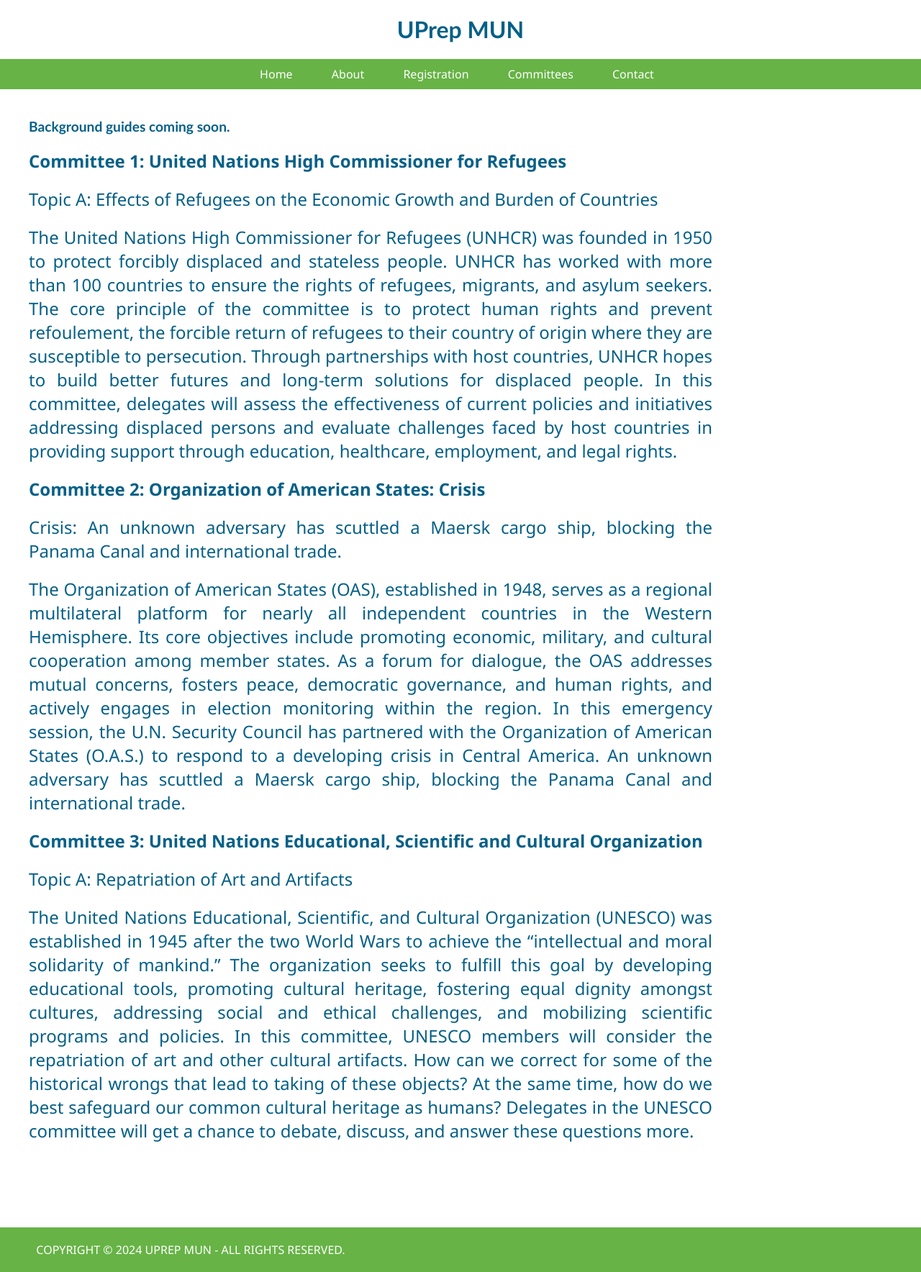
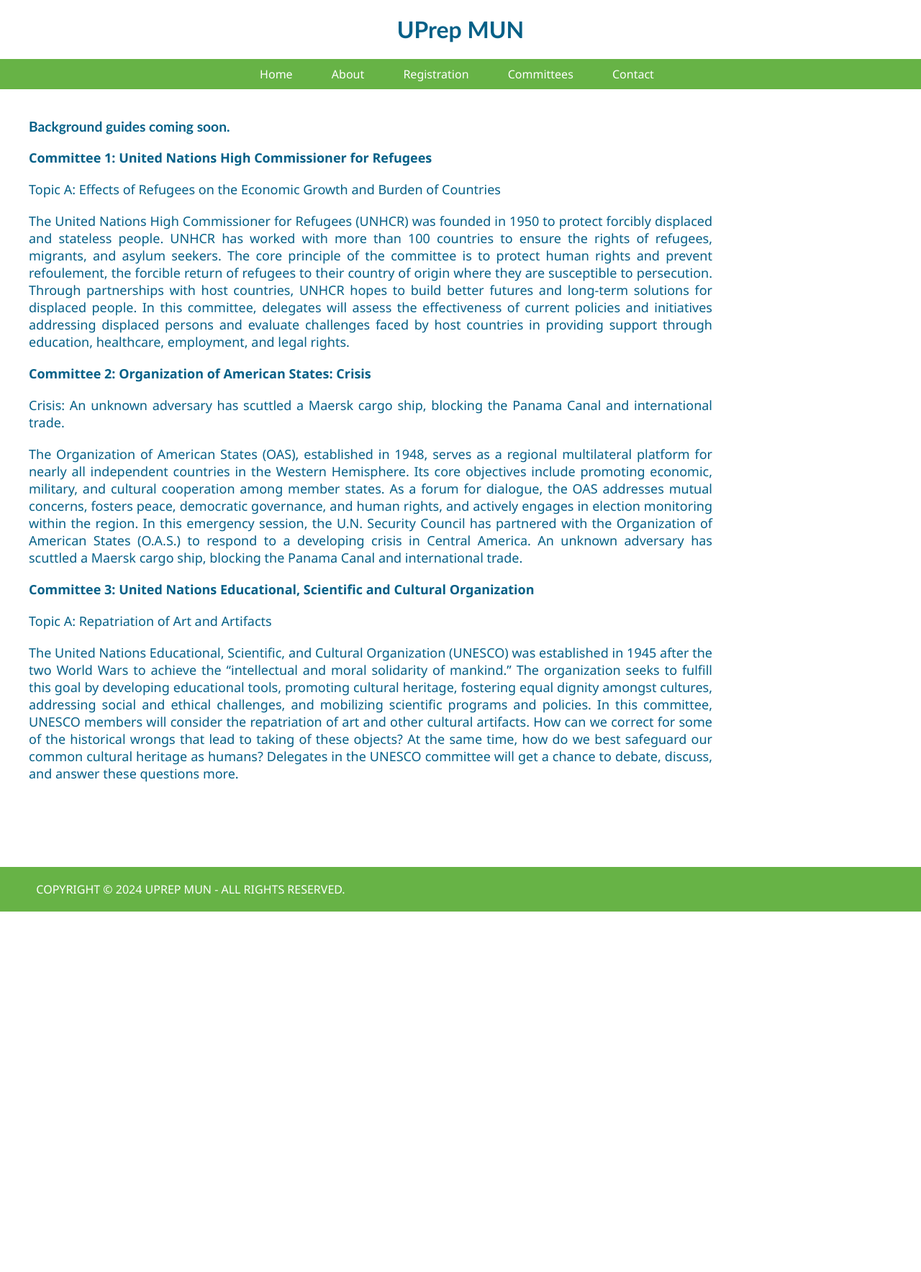
Before and after one commit to AnoushaMukherjee/UPrepMUN-website, a Flask app: page /templates/committees in a window 1280 px wide. Shown: the whole page at 72% size. After the commit the page ends 1267 px from the top, so only its background shows below. Run offline with Flask 3, Linux system fonts and the light colour scheme.

Commit message:
Update committees.html

```diff
--- a/templates/committees.html
+++ b/templates/committees.html
@@ -26,7 +26,7 @@
     p {
         font-family: 'Segoe UI', sans-serif;
         color: rgb(5, 96, 135);
-        font-size: x-large;
+        font-size: large;
         padding: 10px 20px;
         text-align: justify;
         margin-top: 10px;
```
